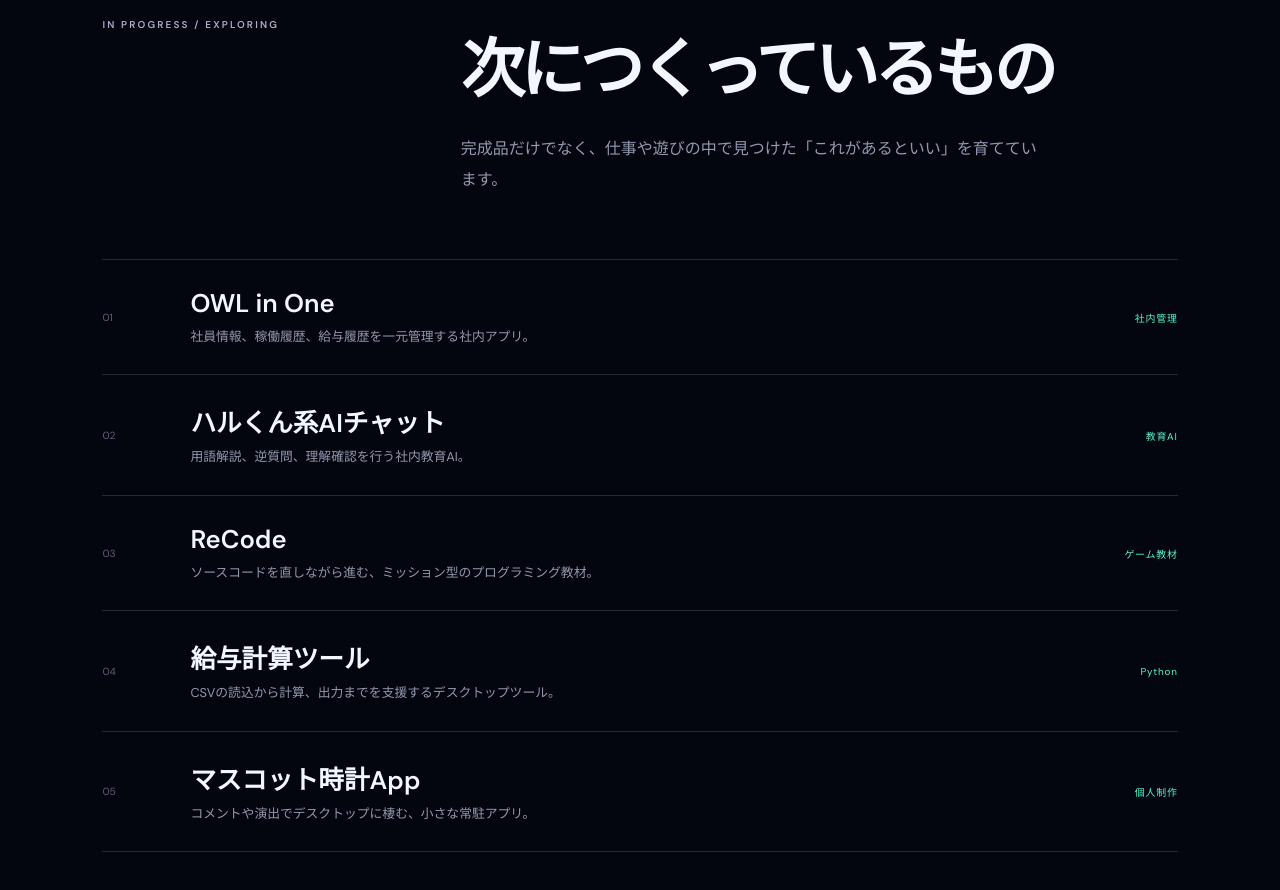
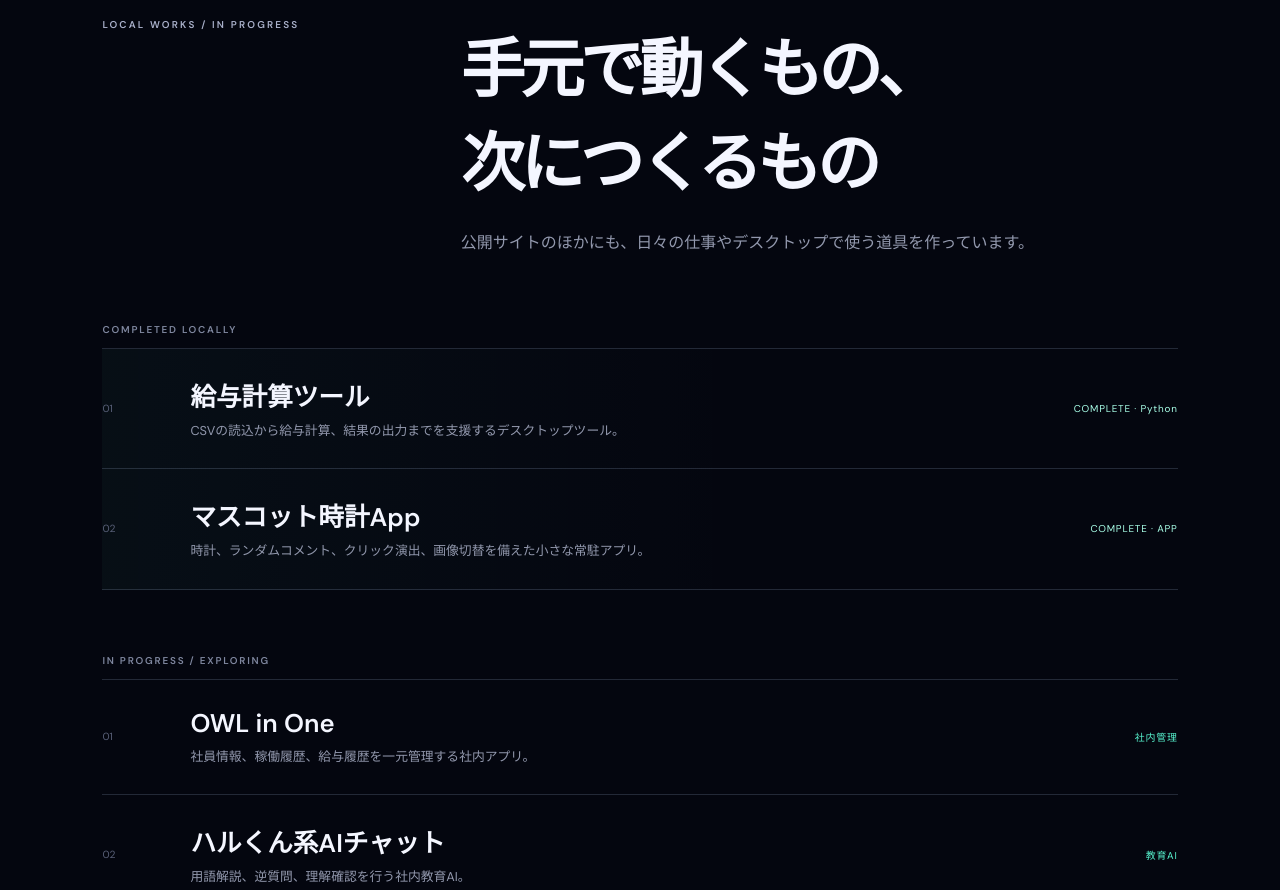
Before and after one commit to Ray0308/yoko-works, a plain HTML site: page index.html in a window 1280 px wide. Shown: the part 4120-5010 px from the top of the page. Drawn offline with Linux system fonts and the light colour scheme.

Commit message:
Mark local tools as completed

```diff
--- a/index.html
+++ b/index.html
@@ -161,16 +161,20 @@
 
     <section class="exploring" id="exploring">
       <div class="exploring-heading">
-        <p class="eyebrow">In progress / Exploring</p>
-        <h2>次につくっているもの</h2>
-        <p>完成品だけでなく、仕事や遊びの中で見つけた「これがあるといい」を育てています。</p>
+        <p class="eyebrow">Local works / In progress</p>
+        <h2>手元で動くもの、<br>次につくるもの</h2>
+        <p>公開サイトのほかにも、日々の仕事やデスクトップで使う道具を作っています。</p>
       </div>
+      <p class="list-label">Completed locally</p>
+      <div class="idea-list">
+        <article class="is-complete"><span>01</span><div><h3>給与計算ツール</h3><p>CSVの読込から給与計算、結果の出力までを支援するデスクトップツール。</p></div><small>COMPLETE · Python</small></article>
+        <article class="is-complete"><span>02</span><div><h3>マスコット時計App</h3><p>時計、ランダムコメント、クリック演出、画像切替を備えた小さな常駐アプリ。</p></div><small>COMPLETE · APP</small></article>
+      </div>
+      <p class="list-label list-label-next">In progress / Exploring</p>
       <div class="idea-list">
         <article><span>01</span><div><h3>OWL in One</h3><p>社員情報、稼働履歴、給与履歴を一元管理する社内アプリ。</p></div><small>社内管理</small></article>
         <article><span>02</span><div><h3>ハルくん系AIチャット</h3><p>用語解説、逆質問、理解確認を行う社内教育AI。</p></div><small>教育AI</small></article>
         <article><span>03</span><div><h3>ReCode</h3><p>ソースコードを直しながら進む、ミッション型のプログラミング教材。</p></div><small>ゲーム教材</small></article>
-        <article><span>04</span><div><h3>給与計算ツール</h3><p>CSVの読込から計算、出力までを支援するデスクトップツール。</p></div><small>Python</small></article>
-        <article><span>05</span><div><h3>マスコット時計App</h3><p>コメントや演出でデスクトップに棲む、小さな常駐アプリ。</p></div><small>個人制作</small></article>
       </div>
     </section>
 
--- a/styles.css
+++ b/styles.css
@@ -339,6 +339,15 @@ nav a:hover { color: #fff; text-shadow: 0 0 15px rgba(88,245,208,.8); }
 }
 .exploring-heading > p:last-child { max-width: 580px; margin: 0; color: var(--muted); line-height: 1.9; }
 .idea-list { border-top: 1px solid var(--line); }
+.list-label {
+  margin: 0 0 12px;
+  color: #7f879f;
+  font-size: .62rem;
+  font-weight: 600;
+  letter-spacing: .18em;
+  text-transform: uppercase;
+}
+.list-label-next { margin-top: 64px; }
 .idea-list article {
   display: grid;
   grid-template-columns: 60px 1fr auto;
@@ -349,6 +358,10 @@ nav a:hover { color: #fff; text-shadow: 0 0 15px rgba(88,245,208,.8); }
   transition: padding .3s, background .3s;
 }
 .idea-list article:hover { padding-left: 14px; background: linear-gradient(90deg, rgba(88,245,208,.045), transparent 65%); }
+.idea-list article.is-complete {
+  background: linear-gradient(90deg, rgba(88,245,208,.035), transparent 60%);
+}
+.idea-list article.is-complete small { color: #a9ffe8; }
 .idea-list article > span { color: #596078; font-size: .65rem; }
 .idea-list h3 { margin: 0 0 7px; font-size: clamp(1.15rem, 2vw, 1.65rem); }
 .idea-list p { margin: 0; color: var(--muted); font-size: .8rem; line-height: 1.6; }
```
